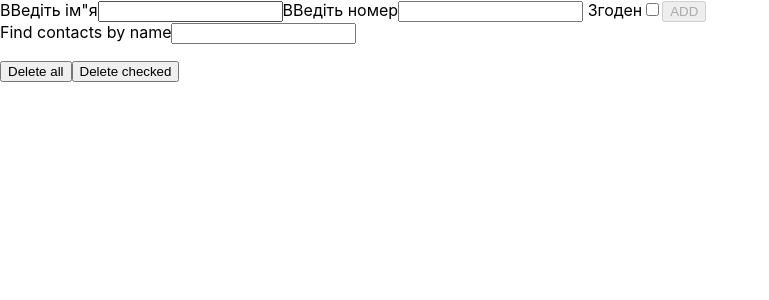
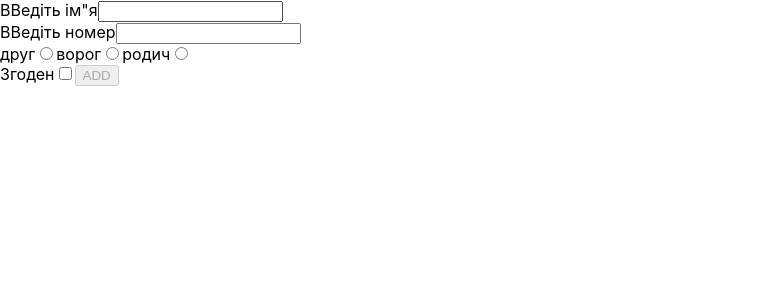
Before and after one commit to SKhrebtan/goit-react-practice, a React (Create React App) app: page / in a window 1280 px wide. Shown: the top 300 px of the page, without its empty margins (0-769 px from the left). Built offline with nearby package versions, Linux system fonts and the light colour scheme.

Commit message:
add radios and conditions

```diff
--- a/src/components/App.jsx
+++ b/src/components/App.jsx
@@ -9,13 +9,27 @@ export default class App extends Component {
     contacts: [],
     filter: ''
   }
+STORAGE_KEY = "phonebook-data"
+  componentDidMount() {
+    const data = JSON.parse(localStorage.getItem(this.STORAGE_KEY));
+    if (data) {
+      this.setState({
+        contacts: data
+      })
+    }
+  }
 
-  handleFromData = ({name, number}) => {
+  componentDidUpdate() {
+    localStorage.setItem(this.STORAGE_KEY, JSON.stringify(this.state.contacts))
+  }
+
+  handleFromData = ({name, number,status}) => {
     const contact = {
       name,
       number,
       id: nanoid(),
-      checked: false
+      checked: false,
+      status
     }
     this.setState(({ contacts }) => ({
      contacts: [contact, ...contacts]
@@ -70,15 +84,16 @@ export default class App extends Component {
  return (
     <div>
      <Form onSubmit={this.handleFromData} />
-     <Filter onChange={this.handleFilter}
-       value={filter} />
+     {filteredContacts.length >= 2 && <Filter onChange={this.handleFilter}
+       value={filter} />}
      <List options={filteredContacts}
        onCheckbox={this.toggleChecbox}
        onClick={this.deleteContactById}
 
      />
-     <button onClick={this.deleteAllContacts} type='button'>Delete all</button>
-     <button onClick={this.deleteChecked} type='button'>Delete checked</button>
+     {filteredContacts.length >= 2 &&
+     <div><button onClick={this.deleteAllContacts} type='button'>Delete all</button>
+     <button onClick={this.deleteChecked} type='button'>Delete checked</button></div>}
     </div>
       );
   }
--- a/src/components/Form/Form.jsx
+++ b/src/components/Form/Form.jsx
@@ -4,6 +4,7 @@ export default class Form extends Component {
     state = {
         name: '',
         number: '',
+        status: '',
         checked: false,
     }
 
@@ -38,7 +39,7 @@ this.setState({name: '',
 checked: false})
     }
     render() {
-        const { name, number, checked } = this.state;
+        const { name, number, checked,status } = this.state;
         return (
             <form onSubmit={this.handleSubmit}>
              <label>
@@ -49,7 +50,7 @@ checked: false})
                         value={name}
             onChange={this.handleInput}></input>
             </label>
-
+            <br/>
           <label>
             ВВедіть номер
             <input
@@ -58,8 +59,33 @@ checked: false})
                         value={number}
             id={this.numberId}
             onChange={this.handleInput}></input>
-            </label>
-
+                </label>
+                <br/>
+                <label>
+                    друг
+                    <input type="radio"
+                    name="status"
+                    value="друг"
+                    onChange={this.handleInput}
+                    checked={status === "друг"}></input>
+                </label>
+                <label>
+                    ворог
+                    <input type="radio"
+                    name="status"
+                        value="ворог"
+                        onChange={this.handleInput}
+                    checked={status === "ворог"}></input>
+                </label>
+                <label>
+                    родич
+                    <input type="radio"
+                    name="status"
+                        value="родич"
+                        onChange={this.handleInput}
+                    checked={status === "родич"}></input>
+                </label>
+<br/>
               <label> Згоден
             <input
             type="checkbox"
--- a/src/components/List/List.jsx
+++ b/src/components/List/List.jsx
@@ -1,11 +1,12 @@
 export default function List({ options, onCheckbox, onClick }) {
     return (
         <ul>
-            {options.map(({name, number, id, checked}) => {
+            {options.map(({name, number, id,status, checked}) => {
                 return (
                     <li key={id}>
-                        <p>{name}</p>
-                        <p>{number}</p>
+                        <p>Ім'я: {name}</p>
+                        <p>Номер: {number}</p>
+                        <p>Статус: {status}</p>
                         <input type="checkbox"
                         checked={checked}
                         onChange={()=> onCheckbox(id)}/>
```
